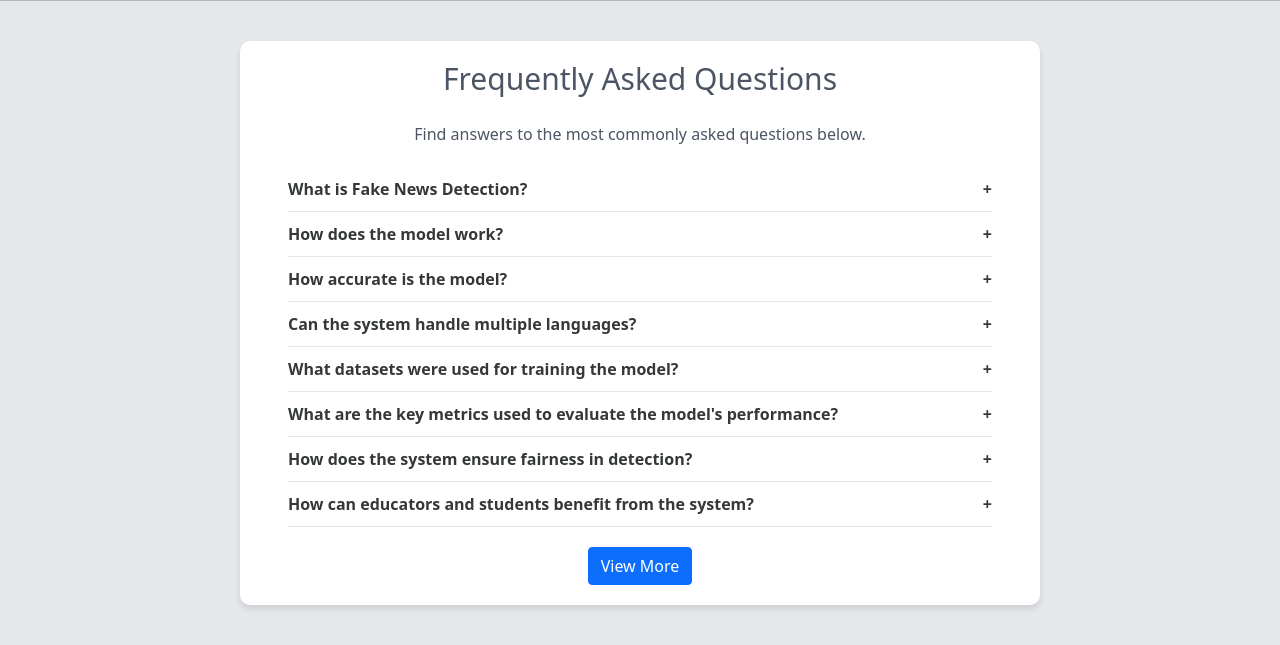
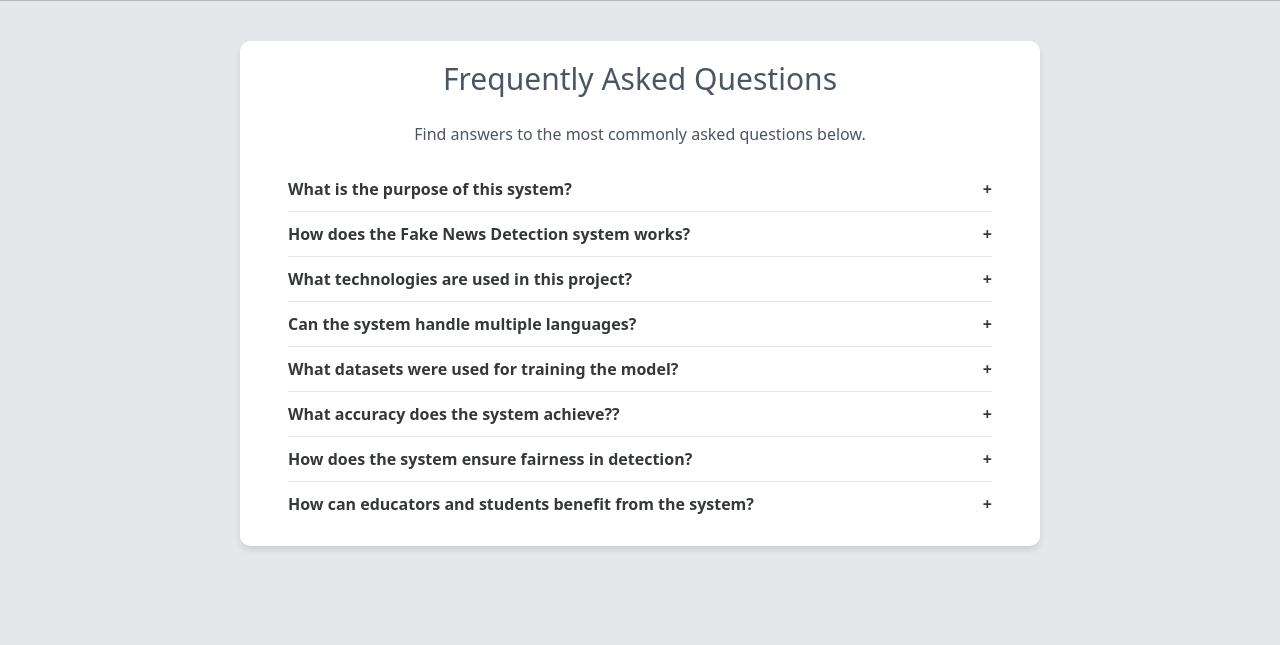
Before and after one commit to hxnsol/fakenewsproject, a Flask app: page /faqs in a window 1280 px wide. Shown: the part 160-805 px from the top of the page. After the commit the page ends 710 px from the top, so only its background shows below. Run offline with Flask 3, Linux system fonts and the light colour scheme; parts of the project's set-up code (start-up, migrations or seed data) failed here and were passed over.

Commit message:
Update faqs.html

```diff
--- a/templates/faqs.html
+++ b/templates/faqs.html
@@ -77,33 +77,33 @@
           </div>
 
           <div class="faq-item">
-            <div class="faq-question">What is Fake News Detection? <span>+</span></div>
-            <div class="faq-answer">Fake News Detection involves using Natural Language Processing (NLP) to identify and classify news articles as real or fake.</div>
+            <div class="faq-question">What is the purpose of this system? <span>+</span></div>
+            <div class="faq-answer">The system is designed to enhance automated fake news detection using advanced NLP Techniques.</div>
           </div>
 
           <div class="faq-item">
-            <div class="faq-question">How does the model work? <span>+</span></div>
-            <div class="faq-answer">The model uses machine learning techniques to analyze text data and predict whether it is real or fake based on patterns in the data.</div>
+            <div class="faq-question">How does the Fake News Detection system works?<span>+</span></div>
+            <div class="faq-answer">The system utilizes NLP and machine learning models to analyze and classify news articles as either "FAKE" or "REAL".</div>
           </div>
 
           <div class="faq-item">
-            <div class="faq-question">How accurate is the model? <span>+</span></div>
-            <div class="faq-answer">The model achieves a high accuracy rate as evaluated using metrics like precision, recall, and F1-score.</div>
+            <div class="faq-question">What technologies are used in this project? <span>+</span></div>
+            <div class="faq-answer">The project incorporates machine learning classifiers, NLP Techniques and Logistic Regression as the main algorithm.</div>
           </div>
 
           <div class="faq-item">
             <div class="faq-question">Can the system handle multiple languages? <span>+</span></div>
-            <div class="faq-answer">Yes, the system is designed to support multilingual datasets to address cultural and linguistic diversity.</div>
+            <div class="faq-answer">Currently, the system primarily focuses on English text, but future improvements may incorporate multilingual support.</div>
           </div>
 
           <div class="faq-item">
             <div class="faq-question">What datasets were used for training the model? <span>+</span></div>
-            <div class="faq-answer">The system was trained on datasets from sources like Kaggle and local datasets relevant to the Philippine context.</div>
+            <div class="faq-answer">The system uses open-source datasets from Kaggle and other publicly available sources to train the fake news detection models.</div>
           </div>
 
           <div class="faq-item">
-            <div class="faq-question">What are the key metrics used to evaluate the model's performance? <span>+</span></div>
-            <div class="faq-answer">The system is evaluated based on metrics like precision, recall, F1-score, and accuracy.</div>
+            <div class="faq-question">What accuracy does the system achieve?? <span>+</span></div>
+            <div class="faq-answer">The system's Logistic Regression model achieves approximately 92% accuracy in detecting fake news.</div>
           </div>
 
           <div class="faq-item">
@@ -114,10 +114,6 @@
           <div class="faq-item">
             <div class="faq-question">How can educators and students benefit from the system? <span>+</span></div>
             <div class="faq-answer">Educators can use the system as a teaching resource for AI and NLP concepts, while students can use it as a tool to analyze and verify news content.</div>
-          </div>
-
-          <div class="view-more">
-            <button class="btn btn-primary">View More</button>
           </div>
         </div>
       </section>
```
